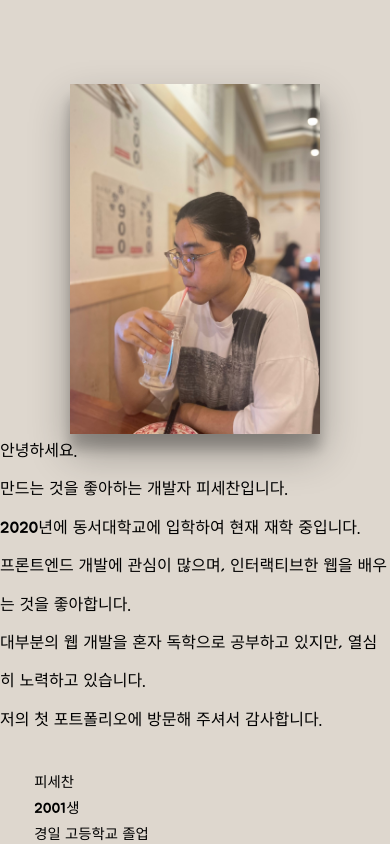
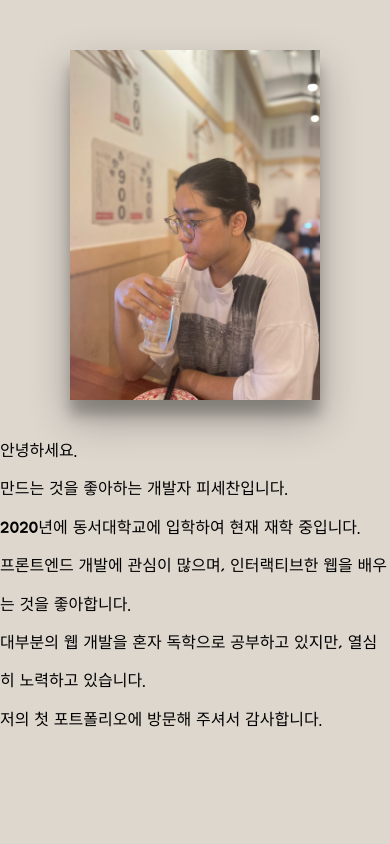
Before and after one commit to leaftha/My-PortFolio, a React (Create React App) app: page / in a window 390 px wide. Shown: the top 844 px of the page. Built offline with nearby package versions, Linux system fonts and the light colour scheme.

Commit message:
반응형의 경우 추가

```diff
--- a/src/style/introduce.module.css
+++ b/src/style/introduce.module.css
@@ -46,31 +46,15 @@
   display: inline-flex;
 }
 
-@media (max-width: 1200px) {
-  .introduce {
-    grid-template-columns: 0.4fr 1fr;
-  }
-}
-
-@media (max-width: 992px) {
-  .introduce {
-    grid-template-columns: 0.4fr 1fr;
-  }
-}
-
-@media (max-width: 768px) {
-  .introduce {
-    grid-template-columns: 0.4fr 1fr;
-  }
-}
-
 @media (max-width: 576px) {
   .introduce {
     display: flex;
     flex-direction: column;
     grid-template-columns: 1fr;
   }
+
   .profileImg {
     margin: 0 0 4em 0;
+    position: static;
   }
 }
--- a/src/style/mySkils.module.css
+++ b/src/style/mySkils.module.css
@@ -63,7 +63,7 @@
 
 @media (max-width: 768px) {
   .main {
-    margin: 0;
+    /* margin: 0; */
     align-items: center;
   }
 }
```
